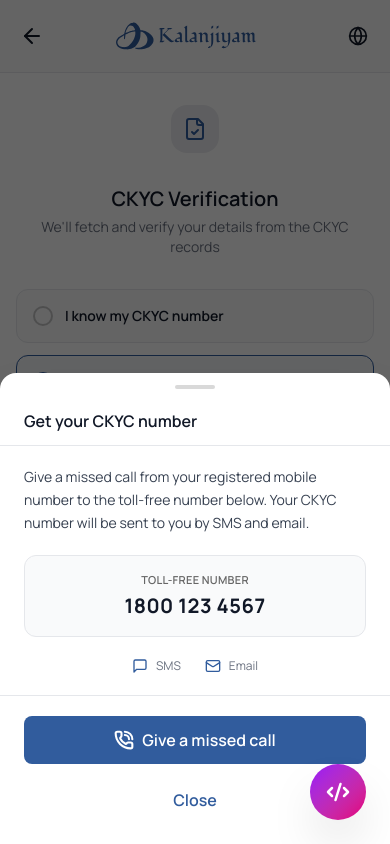
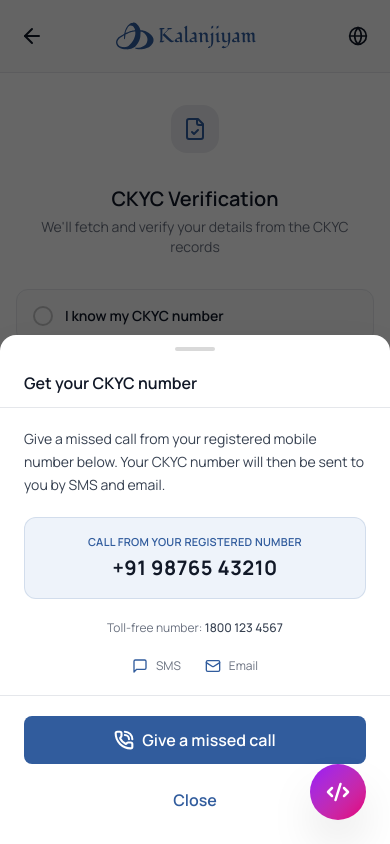
Before and after one commit to sajjad055/CLOU, a React (Vite) app: page /ckyc-consent in a window 390 px wide. Both pictures are taken after a click on the button "Know more". Built offline with nearby package versions, Linux system fonts and the light colour scheme; a web font is replaced by a local one.

Commit message:
Emphasize registered mobile number in CKYC missed-call sheet; demote toll-free

```diff
--- a/src/app/components/CKYCConsentPage.tsx
+++ b/src/app/components/CKYCConsentPage.tsx
@@ -44,6 +44,8 @@ export function CKYCConsentPage() {
   // "Get CKYC number" helper sheet
   const [showCkycHelpSheet, setShowCkycHelpSheet] = useState(false);
   const CKYC_TOLLFREE = '1800 123 4567';
+  // Registered mobile number the user must place the missed call from (dummy).
+  const registeredMobile = '+91 98765 43210';
 
   // Pre-filled CKYC data
   const ckycId = ckycInput || 'CKYC-TN-2024-0047829';
@@ -441,17 +443,23 @@ export function CKYCConsentPage() {
               <div className="flex-1 overflow-y-auto px-6 py-5 space-y-5">
                 <p className="text-sm text-[#374151] leading-relaxed">
                   {selectedLanguage === 'English'
-                    ? 'Give a missed call from your registered mobile number to the toll-free number below. Your CKYC number will be sent to you by SMS and email.'
-                    : 'கீழே உள்ள கட்டணமில்லா எண்ணுக்கு உங்கள் பதிவு செய்யப்பட்ட மொபைல் எண்ணிலிருந்து ஒரு மிஸ்டு கால் கொடுங்கள். உங்கள் CKYC எண் SMS மற்றும் மின்னஞ்சல் மூலம் உங்களுக்கு அனுப்பப்படும்.'}
+                    ? 'Give a missed call from your registered mobile number below. Your CKYC number will then be sent to you by SMS and email.'
+                    : 'கீழே உள்ள உங்கள் பதிவு செய்யப்பட்ட மொபைல் எண்ணிலிருந்து ஒரு மிஸ்டு கால் கொடுங்கள். உங்கள் CKYC எண் SMS மற்றும் மின்னஞ்சல் மூலம் உங்களுக்கு அனுப்பப்படும்.'}
                 </p>
 
-                {/* Toll-free number */}
-                <div className="bg-[#f9fafb] border border-[#e5e7eb] rounded-xl p-4 text-center">
-                  <p className="text-[11px] font-semibold text-[#666666] uppercase tracking-wide mb-1">
-                    {selectedLanguage === 'English' ? 'Toll-free number' : 'கட்டணமில்லா எண்'}
+                {/* Registered mobile number — the emphasis: call must come from here */}
+                <div className="bg-[#eef3fa] border border-[#315C9D]/15 rounded-xl p-4 text-center">
+                  <p className="text-[11px] font-semibold text-[#315C9D] uppercase tracking-wide mb-1">
+                    {selectedLanguage === 'English' ? 'Call from your registered number' : 'உங்கள் பதிவு செய்யப்பட்ட எண்ணிலிருந்து அழைக்கவும்'}
                   </p>
-                  <p className="text-xl font-bold text-[#111827] tracking-wide">{CKYC_TOLLFREE}</p>
+                  <p className="text-xl font-bold text-[#111827] tracking-wide">{registeredMobile}</p>
                 </div>
+
+                {/* Toll-free number — secondary */}
+                <p className="text-center text-[12px] text-[#6b7280]">
+                  {selectedLanguage === 'English' ? 'Toll-free number: ' : 'கட்டணமில்லா எண்: '}
+                  <span className="font-medium text-[#374151]">{CKYC_TOLLFREE}</span>
+                </p>
 
                 {/* How you'll receive it */}
                 <div className="flex items-center justify-center gap-6">
```
